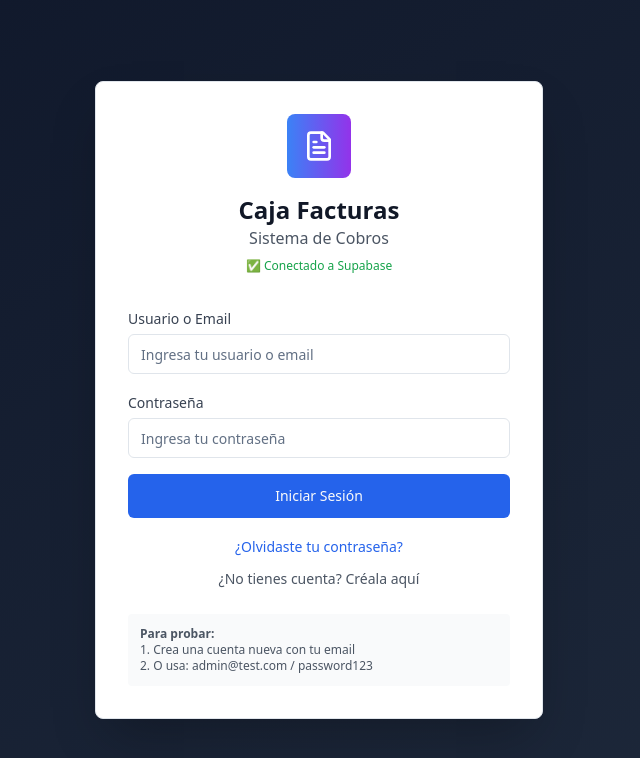
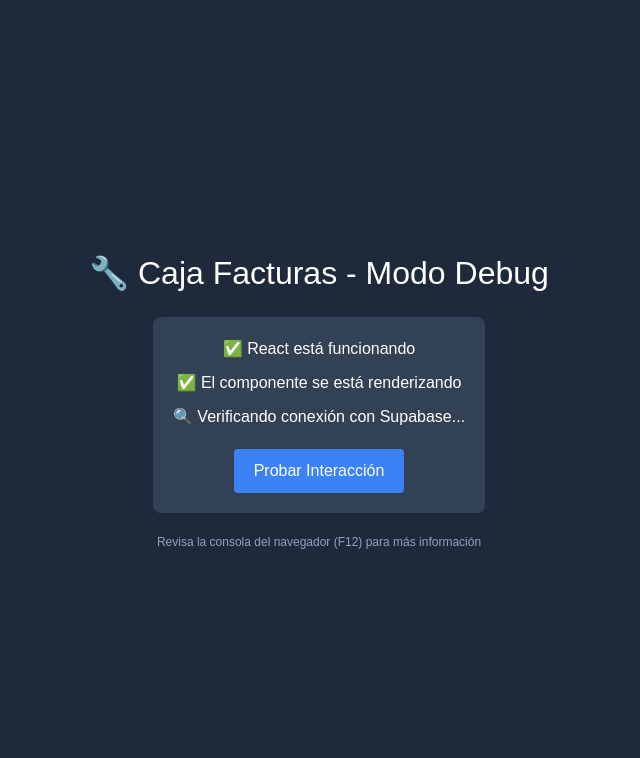
Before and after one commit to lentolentini-debug/factura-luz, a React (Vite) app: page / in a window 1280 px wide. Shown: the top 758 px of the page, without its empty margins (321-961 px from the left). Built offline with nearby package versions, Linux system fonts and the light colour scheme.

Commit message:
Fix blank screen issue

```diff
--- a/src/App.tsx
+++ b/src/App.tsx
@@ -1,69 +1,68 @@
-import { Toaster } from "@/components/ui/toaster";
-import { Toaster as Sonner } from "@/components/ui/sonner";
-import { TooltipProvider } from "@/components/ui/tooltip";
-import { QueryClient, QueryClientProvider } from "@tanstack/react-query";
-import { BrowserRouter, Routes, Route, Navigate } from "react-router-dom";
-import { AuthProvider, useAuth } from "./hooks/useAuth";
-import { Dashboard } from "./pages/Dashboard";
-import { Facturas } from "./pages/Facturas";
-import { Proveedores } from "./pages/Proveedores";
-import { CargarFactura } from "./pages/CargarFactura";
-import { Pagos } from "./pages/Pagos";
-import { Configuracion } from "./pages/Configuracion";
-import { Backups } from "./pages/Backups";
-import { Login } from "./pages/Login";
-import { Chat } from "./pages/Chat";
-import NotFound from "./pages/NotFound";
-
-const queryClient = new QueryClient();
-
-// Simple debugging component
-const DebugAuth = () => {
-  const { user, loading, session } = useAuth();
-
-  console.log('🐛 Debug Auth State:', {
-    user: user?.id,
-    loading,
-    hasSession: !!session
-  });
-
-  if (loading) {
-    console.log('⏳ App is loading...');
-    return (
-      <div className="min-h-screen bg-slate-900 text-white flex flex-col items-center justify-center p-8">
-        <div className="animate-spin rounded-full h-12 w-12 border-b-2 border-blue-500 mb-4"></div>
-        <p className="text-lg">Cargando aplicación...</p>
-        <p className="text-sm text-slate-400 mt-2">Conectando con Supabase...</p>
-      </div>
-    );
-  }
-
-  if (!user) {
-    console.log('👤 No user logged in, showing login page');
-    return <Login />;
-  }
-
-  console.log('✅ User logged in, showing dashboard');
-  return <Dashboard />;
-};
+import React from 'react';
 
 const App = () => {
-  console.log('🚀 App component rendering...');
+  console.log('🚀 App básica iniciando...');
 
   return (
-    <QueryClientProvider client={queryClient}>
-      <TooltipProvider>
-        <Toaster />
-        <Sonner />
-        <BrowserRouter>
-          <AuthProvider>
-            <Routes>
-              <Route path="/*" element={<DebugAuth />} />
-            </Routes>
-          </AuthProvider>
-        </BrowserRouter>
-      </TooltipProvider>
-    </QueryClientProvider>
+    <div style={{
+      minHeight: '100vh',
+      backgroundColor: '#1e293b',
+      color: 'white',
+      display: 'flex',
+      flexDirection: 'column',
+      alignItems: 'center',
+      justifyContent: 'center',
+      padding: '20px',
+      fontFamily: 'Arial, sans-serif'
+    }}>
+      <h1 style={{ fontSize: '2rem', marginBottom: '20px' }}>
+        🔧 Caja Facturas - Modo Debug
+      </h1>
+
+      <div style={{
+        backgroundColor: '#334155',
+        padding: '20px',
+        borderRadius: '8px',
+        maxWidth: '500px',
+        textAlign: 'center'
+      }}>
+        <p style={{ marginBottom: '10px' }}>
+          ✅ React está funcionando
+        </p>
+        <p style={{ marginBottom: '10px' }}>
+          ✅ El componente se está renderizando
+        </p>
+        <p style={{ marginBottom: '10px' }}>
+          🔍 Verificando conexión con Supabase...
+        </p>
+
+        <button
+          style={{
+            backgroundColor: '#3b82f6',
+            color: 'white',
+            border: 'none',
+            padding: '10px 20px',
+            borderRadius: '4px',
+            cursor: 'pointer',
+            marginTop: '10px'
+          }}
+          onClick={() => {
+            console.log('🔘 Botón clickeado');
+            alert('La aplicación React está funcionando correctamente!');
+          }}
+        >
+          Probar Interacción
+        </button>
+      </div>
+
+      <div style={{
+        marginTop: '20px',
+        fontSize: '12px',
+        color: '#94a3b8'
+      }}>
+        Revisa la consola del navegador (F12) para más información
+      </div>
+    </div>
   );
 };
 
```
